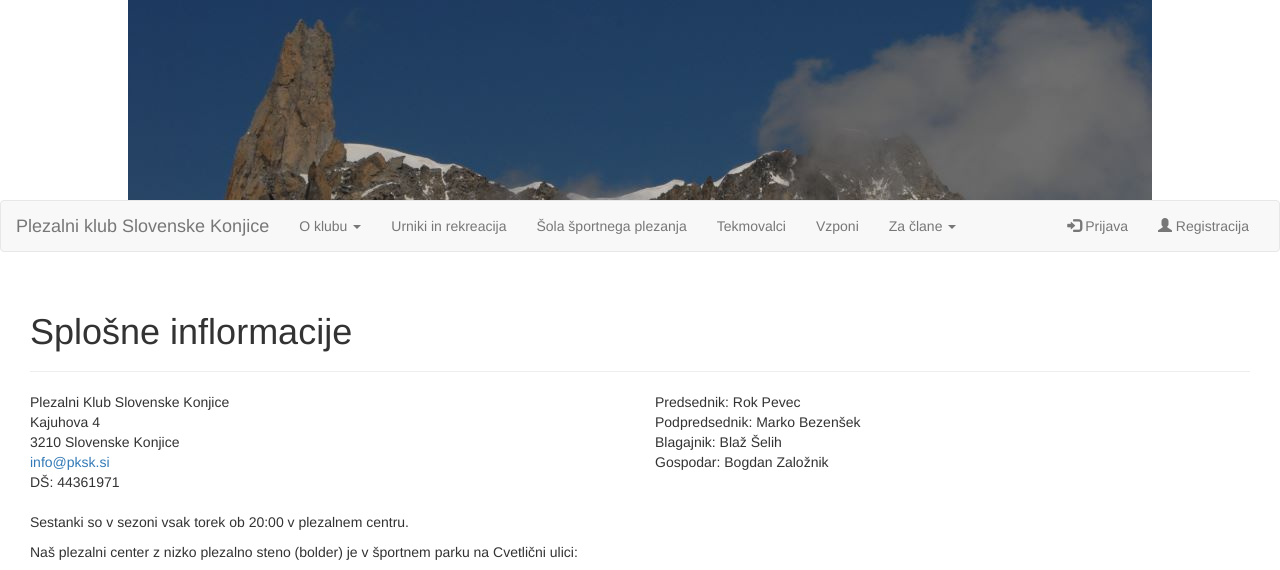
After one commit to zgemba/pksk3, a Flask app: page /informacije in a window 1280 px wide. The commit adds this page. Shown: the top 570 px of the page. Run offline with Flask 2, Linux system fonts and the light colour scheme; some libraries are stand-ins or nearby versions.

Commit message:
Dodan navbar  v base template, _footer include, osnovni info page

```diff
--- a/app/main/views.py
+++ b/app/main/views.py
@@ -14,6 +14,11 @@ from app import db
 @main.route("/")
 def index():
     return render_template("index.html")
+
+
+@main.route('/tester')
+def tester():
+    return render_template("tester.html")
 
 
 @main.route('/user/<user_id>')
@@ -80,3 +85,7 @@ def random_banner():
     banner = random.choice(banners)
     return send_from_directory(current_app.config['BANNER_FOLDER'],
                                banner)
+
+@main.route("/informacije")
+def informacije():
+    return render_template("informacije.html")
--- /dev/null
+++ b/app/templates/_footer.html
@@ -0,0 +1,5 @@
+<p class="panel-footer small text-center">
+    Vsa vsebina, razen posebej navedene, (c) Plezalni klub Slovenske Konjice<br>
+    Fotografije so avtorska dela in jih ne smete uporabljati brez izrecne privolitve<br>
+    <a href="http://www.github.com/zgemba/pksk3">Koda portala (GitHub)</a>
+</p>
--- a/app/templates/auth/change_email.html
+++ b/app/templates/auth/change_email.html
@@ -7,7 +7,9 @@
     <div class="page-header">
         <h1>Spremenite email naslov</h1>
     </div>
+    <div class="container-fluid">
         <div class="col-md-4">
             {{ wtf.quick_form(form) }}
         </div>
+    </div>
 {% endblock %}
--- a/app/templates/auth/change_password.html
+++ b/app/templates/auth/change_password.html
@@ -7,7 +7,9 @@
     <div class="page-header">
         <h1>Spremenite geslo</h1>
     </div>
+    <div class="container-fluid">
         <div class="col-md-4">
             {{ wtf.quick_form(form) }}
         </div>
+    </div>
 {% endblock %}
--- a/app/templates/auth/register.html
+++ b/app/templates/auth/register.html
@@ -7,8 +7,10 @@
     <div class="page-header">
         <h1>Registracija novega uporabnika</h1>
     </div>
-    <div class="col-md-4">
-        {{ wtf.quick_form(form, form_type="horizontal", horizontal_columns=('lg', 2, 10)) }}
+    <div class="container-fluid">
+        <div class="col-md-4">
+            {{ wtf.quick_form(form, form_type="horizontal", horizontal_columns=('lg', 2, 10)) }}
+        </div>
     </div>
 {% endblock %}
 {% block scripts %}
--- a/app/templates/auth/reset_password.html
+++ b/app/templates/auth/reset_password.html
@@ -7,7 +7,9 @@
     <div class="page-header">
         <h1>Ponovno nastavite geslo</h1>
     </div>
+    <div class="container-fluid">
         <div class="col-md-4">
             {{ wtf.quick_form(form) }}
         </div>
+    </div>
 {% endblock %}
--- a/app/templates/base.html
+++ b/app/templates/base.html
@@ -14,12 +14,14 @@
 {% endblock %}
 
 {% block navbar %}
-<img class="img-responsive center-block" src="{{ url_for('main.random_banner') }}">
+    <a href="{{ url_for("main.index") }}"><img class="img-responsive center-block"
+                                               src="{{ url_for('main.random_banner') }}"></a>
+    <!-- Static navbar -->
     <nav class="navbar navbar-default">
         <div class="container-fluid">
-    <!-- Brand and toggle get grouped for better mobile display -->
             <div class="navbar-header">
-      <button type="button" class="navbar-toggle collapsed" data-toggle="collapse" data-target="#bs-example-navbar-collapse-1" aria-expanded="false">
+                <button type="button" class="navbar-toggle collapsed" data-toggle="collapse" data-target="#navbar"
+                        aria-expanded="false" aria-controls="navbar">
                     <span class="sr-only">Toggle navigation</span>
                     <span class="icon-bar"></span>
                     <span class="icon-bar"></span>
@@ -27,45 +29,84 @@
                 </button>
                 <a class="navbar-brand" href="{{ url_for("main.index") }}">Plezalni klub Slovenske Konjice</a>
             </div>
-
-    <!-- Collect the nav links, forms, and other content for toggling -->
-    <div class="collapse navbar-collapse" id="bs-example-navbar-collapse-1">
+            <div id="navbar" class="navbar-collapse collapse">
                 <ul class="nav navbar-nav">
-            <li class="active"><a href="#">O klubu <span class="sr-only">(current)</span></a></li>
-            <li><a href="#">Lokacija in urniki </a></li>
-            <li><a href="#">Rekreacija </a></li>
-            <li><a href="#">Tekmovana ekipa </a></li>
-            <li><a href="#">Vzponi </a></li>
-            <li class="dropdown"><a href="#" class="dropdown-toggle" data-toggle="dropdown" role="button"
-                                    aria-haspopup="true" aria-expanded="false">Za člane <span class="caret"></span></a>
+                    <li class="dropdown">
+                        <a href="#" class="dropdown-toggle" data-toggle="dropdown" role="button" aria-haspopup="true"
+                           aria-expanded="false">O klubu <span class="caret"></span></a>
                         <ul class="dropdown-menu">
-                    {% if current_user.is_authenticated %}
-                        <li><a href="#"><span class="glyphicon glyphicon-pencil"> Napiši novico</a></li>
-                        <li><a href="#"><span class="glyphicon glyphicon-check"> Dodaj vzpon</a></li>
-                        <li><a href="#"><span class="glyphicon glyphicon-sort-by-alphabet"> Seznam članov</a></li>
-                        <li><a href="#"><span class="glyphicon glyphicon-calendar"> Razpored čiščenja</a></li>
-                        <li><a href="#"><span class="glyphicon glyphicon-folder-open"> Klubski dokumenti</a></li>
-                        <li role="separator" class="divider"></li>
-                        <li><a href="#"><span class="glyphicon glyphicon-wrench"> Urejanje profila</a></li>
-                        <li><a href="{{ url_for("auth.logout") }}"><span class="glyphicon glyphicon-log-out"> Odjava</a>
+                            <li><a href="{{ url_for("main.informacije") }}">Splošne informacije</a></li>
+                            <li><a href="#">Balvanska stena</a></li>
+                            <li><a href="#">Visoka plezalna stena</a></li>
+                            <li><a href="#">Galerija</a></li>
+                            <li><a href="#">Kontaktirajte nas</a></li>
+                        </ul>
+                    </li>
+                    <li><a href="#">Urniki in rekreacija</a></li>
+                    <li><a href="#">Šola športnega plezanja</a></li>
+                    <li><a href="#">Tekmovalci</a></li>
+                    <li><a href="#">Vzponi</a></li>
+                    <li class="dropdown">
+                        <a href="#" class="dropdown-toggle" data-toggle="dropdown" role="button" aria-haspopup="true"
+                           aria-expanded="false">Za člane <span class="caret"></span></a>
+                        <ul class="dropdown-menu">
+                            {% if not current_user.is_authenticated %}
+                                <li><a href={{ url_for("auth.login") }}>
+                                    <span class="glyphicon glyphicon-log-in" aria-hidden="true"></span> Prijava</a>
                                 </li>
                             {% else %}
-                        <li><a href="{{ url_for("auth.login") }}"><span class="glyphicon glyphicon-log-in"></span> Prijava</a></li>
+                                <li><a href="#">
+                                    <span class="glyphicon glyphicon-pencil" aria-hidden="true"></span> Dodaj novico</a>
+                                </li>
+                                <li><a href="#">
+                                    <span class="glyphicon glyphicon-check" aria-hidden="true"></span> Dodaj vzpon</a>
+                                </li>
+
+                                <li role="separator" class="divider"></li>
+                                <li><a href="#">
+                                    <span class="glyphicon glyphicon-calendar" aria-hidden="true"></span> Razpored
+                                    čiščenja</a>
+                                </li>
+                                <li><a href="#">
+                                    <span class="glyphicon glyphicon-list-alt" aria-hidden="true"></span> Seznam članov</a>
+                                </li>
+                                <li><a href="#">
+                                    <span class="glyphicon glyphicon-book" aria-hidden="true"></span> Klubski dokumenti</a>
+                                </li>
+
+                                <li role="separator" class="divider"></li>
+                                <li><a href={{ url_for("main.edit_profile") }}>
+                                    <span class="glyphicon glyphicon-user" aria-hidden="true"></span> Moj profil</a>
+                                </li>
+                                <li><a href={{ url_for("auth.logout") }}>
+                                    <span class="glyphicon glyphicon-log-out" aria-hidden="true"></span> Odjava</a>
+                                </li>
                             {% endif %}
                         </ul>
                     </li>
                 </ul>
                 <ul class="nav navbar-nav navbar-right">
                     {% if current_user.is_authenticated %}
-                <li><a href="{{ url_for("auth.logout") }}"><span class="glyphicon glyphicon-log-out"></span> Odjava</a></li>
+                        <li>
+                            <a href={{ url_for("auth.logout") }}><span class="glyphicon glyphicon-log-out"
+                                                                       aria-hidden="true"></span> Odjava
+                                ({{ current_user.username }})</a>
+                        </li>
                     {% else %}
-                <li><a href="{{ url_for("auth.register") }}"><span class="glyphicon glyphicon-user"></span> Registracija</a></li>
-                <li><a href="{{ url_for("auth.login") }}"><span class="glyphicon glyphicon-log-in"></span> Prijava</a></li>
+                        <li>
+                            <a href={{ url_for("auth.login") }}><span class="glyphicon glyphicon-log-in"
+                                                                      aria-hidden="true"></span> Prijava</a>
+                        </li>
+                        <li>
+                            <a href={{ url_for("auth.register") }}><span class="glyphicon glyphicon-user"
+                                                                         aria-hidden="true"></span> Registracija</a>
+                        </li>
                     {% endif %}
                 </ul>
             </div>
-    <!-- /.navbar-collapse -->
-  </div><!-- /.container-fluid -->
+            <!--/.nav-collapse -->
+        </div>
+        <!--/.container-fluid -->
     </nav>
 
 {% endblock %}
@@ -79,9 +120,18 @@
         </div>
     {% endfor %}
 
+    <div class="container-fluid">
         {% block page_content %}{% endblock %}
+        <div class="container-fluid">
+            {% block footer %}
+                {% include "_footer.html" %}
+            {% endblock footer %}
         </div>
+    </div>
+
 {% endblock %}
+
+</div>
 
 {% block scripts %}
     {{ super() }}
--- a/app/templates/edit_profile.html
+++ b/app/templates/edit_profile.html
@@ -7,7 +7,9 @@
     <div class="page-header">
         <h1>Urejanje profila</h1>
     </div>
+    <div class="container-fluid">
         <div class="col-md-4">
             {{ wtf.quick_form(form) }}
         </div>
+    </div>
 {% endblock %}
--- /dev/null
+++ b/app/templates/informacije.html
@@ -0,0 +1,64 @@
+{% extends "base.html" %}
+
+{% block title %}PKSK - splošne informacije {% endblock %}
+
+{% block page_content %}
+    <div class="page-header">
+        <h1>Splošne inflormacije</h1>
+    </div>
+    <div class="row">
+        <div class="col-xs-6 col-md-6">
+            <address>
+                Plezalni Klub Slovenske Konjice<br>
+                Kajuhova 4<br>
+                3210 Slovenske Konjice<br>
+                <a href="mailto:info@pksk.si">info@pksk.si</a><br>
+                DŠ: 44361971
+
+            </address>
+        </div>
+        <div class="col-xs-6 col-md-6">
+            Predsednik: Rok Pevec<br>
+            Podpredsednik: Marko Bezenšek<br>
+            Blagajnik: Blaž Šelih<br>
+            Gospodar: Bogdan Založnik<br>
+        </div>
+    </div>
+
+    <p>Sestanki so v sezoni vsak torek ob 20:00 v plezalnem centru.</p>
+
+    <p>Naš plezalni center z nizko plezalno steno (bolder) je v športnem parku na Cvetlični ulici:</p>
+
+    <div class="row">
+        <div class="col-xs-6 col-md-6">
+            <iframe width="425" height="350" frameborder="0" scrolling="no" marginheight="0" marginwidth="0"
+                    src="http://www.openstreetmap.org/export/embed.html?bbox=15.408861637115479%2C46.3310468217817%2C15.429096221923828%2C46.341506143390006&amp;layer=mapnik&amp;marker=46.33627673265459%2C15.418989658355713"
+                    style="border: 1px solid black"></iframe>
+            <br/>
+            <small><a href="http://www.openstreetmap.org/?mlat=46.3363&amp;mlon=15.4190#map=16/46.3363/15.4190">Prikaži
+                večji zemljevid</a></small>
+        </div>
+        <div class="col-xs-6 col-md-6">
+            <a href="/static/img/bajta.jpg"><img class="img-thumbnail img-responsive"
+                                                 src="/static/img/bajta_th.jpg"></a>
+        </div>
+    </div>
+
+    <br>
+    Visoka stena pa je v športni dvorani na Šolski ulici 3A:<br>
+    <div class="row">
+        <div class="col-xs-6">
+            <iframe width="425" height="350" frameborder="0" scrolling="no" marginheight="0" marginwidth="0"
+                    src="http://www.openstreetmap.org/export/embed.html?bbox=15.408539772033691%2C46.332898830418785%2C15.428774356842041%2C46.343357797822634&amp;layer=mapnik&amp;marker=46.33812856418869%2C15.418667793273926"
+                    style="border: 1px solid black"></iframe>
+            <br/>
+            <small><a href="http://www.openstreetmap.org/?mlat=46.3381&amp;mlon=15.4187#map=16/46.3381/15.4187">Prikaži
+                večji zemljevid</a></small>
+        </div>
+        <div class="col-xs-6">
+            <a href="/static/img/dvorana.jpg"><img class="img-thumbnail img-responsive"
+                                                 src="/static/img/dvorana_th.jpg"></a>
+        </div>
+    </div>
+
+{% endblock %}
```
Also changed, not shown: app/templates/auth/login.html (+10 -8 lines), app/templates/base_no_nav.html (+12 -2 lines), app/static/img/bajta.jpg (added), app/static/img/bajta_th.jpg (added), app/static/img/dvorana.jpg (added), app/static/img/dvorana_th.jpg (added). Lines whose indentation alone changed are shown as unchanged.
